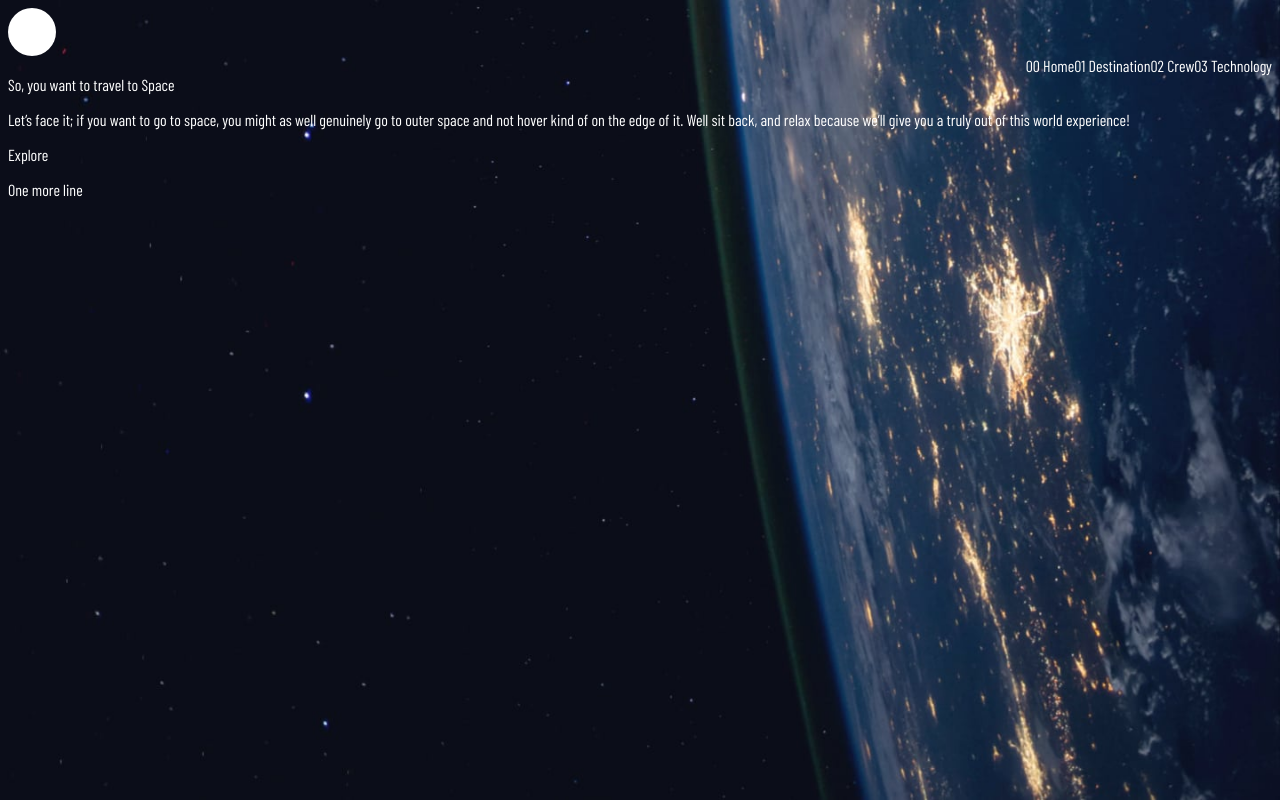
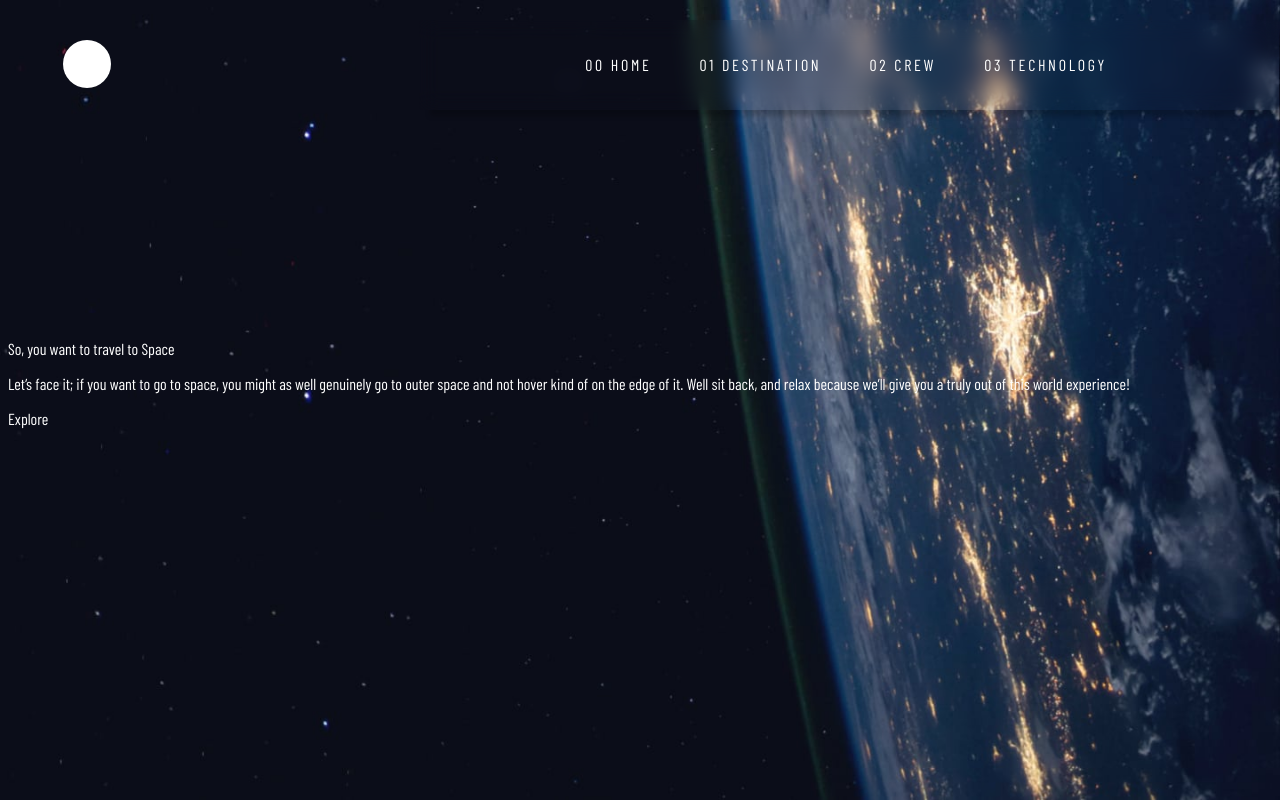
Before and after one commit to Montovani/space-tourist-project, a plain HTML site: page starter-code/index.html in a window 1280 px wide. Drawn offline with nearby package versions, Linux system fonts and the light colour scheme; a web font is replaced by a local one.

Commit message:
navbar improve

```diff
--- a/starter-code/index.html
+++ b/starter-code/index.html
@@ -11,20 +11,27 @@
   <link rel="preconnect" href="https://fonts.gstatic.com" crossorigin>
   <link href="https://fonts.googleapis.com/css2?family=Barlow+Condensed&display=swap" rel="stylesheet">
   <link href="https://fonts.googleapis.com/css2?family=Bellefair&display=swap" rel="stylesheet">
+  <link rel="preconnect" href="https://fonts.googleapis.com">
+<link rel="preconnect" href="https://fonts.gstatic.com" crossorigin>
+<link href="https://fonts.googleapis.com/css2?family=Barlow+Condensed&display=swap" rel="stylesheet">
+
   <title>Frontend Mentor | Space tourism website</title>
 </head>
 <body>
+  <div class="nav-main">
       <div class="nav-left">
         <div class="outsite-logo"></div>
         <div class="inside-logo"></div>
       </div>
+
       <div class="nav-right">
+        <div class="rectangle-nav"></div>
         <div class="nav-item">00 Home</div>
         <div class="nav-item">01 Destination</div>
         <div class="nav-item">02 Crew</div>
         <div class="nav-item">03 Technology</div>
       </div>
-
+  </div>
   So, you want to travel to
   Space
   <p>Let’s face it; if you want to go to space, you might as well genuinely go to
@@ -33,6 +40,5 @@
 
   Explore
 
-  <p>One more line</p>
 </body>
 </html>
--- a/starter-code/style/style.css
+++ b/starter-code/style/style.css
@@ -24,9 +24,14 @@ h5 {
 }
 
 /* Navbar */
-.main-nav {
-    display:flex;
+.nav-main {
+    display: flex;
+    justify-content: space-between;
     align-items: center;
+    margin-left: 3.4375em;
+    margin-top: 2.5em;
+    margin-bottom: 15.68em;
+
 }
 .outsite-logo {
     width: 48px;
@@ -35,11 +40,33 @@ h5 {
     border-radius: 40px;
 }
 .nav-left{
-    display:flex;
-    justify-content: left;
+    display: flex;
+    justify-content: right;
+
 }
 .nav-right {
     display: flex;
-    justify-content: flex-end;
+    justify-content: space-between;
     align-items: flex-end;
+    margin-right: 10.31em;
 }
+.nav-item{
+    margin-left: 3em;
+    font-family: 'Barlow Condensed', sans-serif;
+    font-size: 16px;
+    letter-spacing: 2.7px;
+    text-transform: uppercase;
+}
+.rectangle-nav {
+    display: flex;
+    width: 860px;
+    height: 90px;
+    position: absolute;
+    top: 20px;
+    right: 1px;
+    backdrop-filter: blur(10px);
+    z-index: -1;
+    -webkit-box-shadow: 7px 10px 5px -4px rgba(0,0,0,0.21);
+    -moz-box-shadow: 7px 10px 5px -4px rgba(0,0,0,0.21);
+    box-shadow: 7px 10px 5px -4px rgba(0,0,0,0.21);
+}
```
Lines whose indentation alone changed are shown as unchanged.
